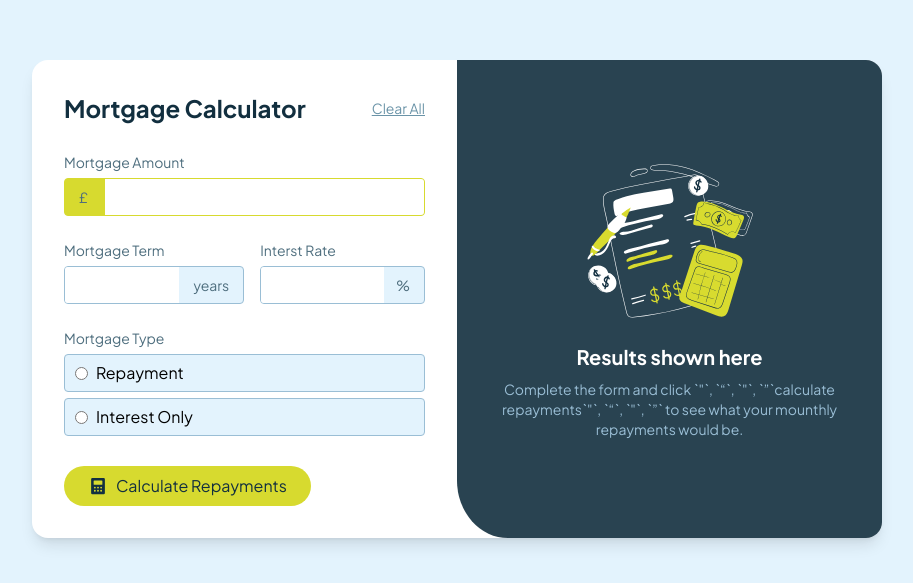
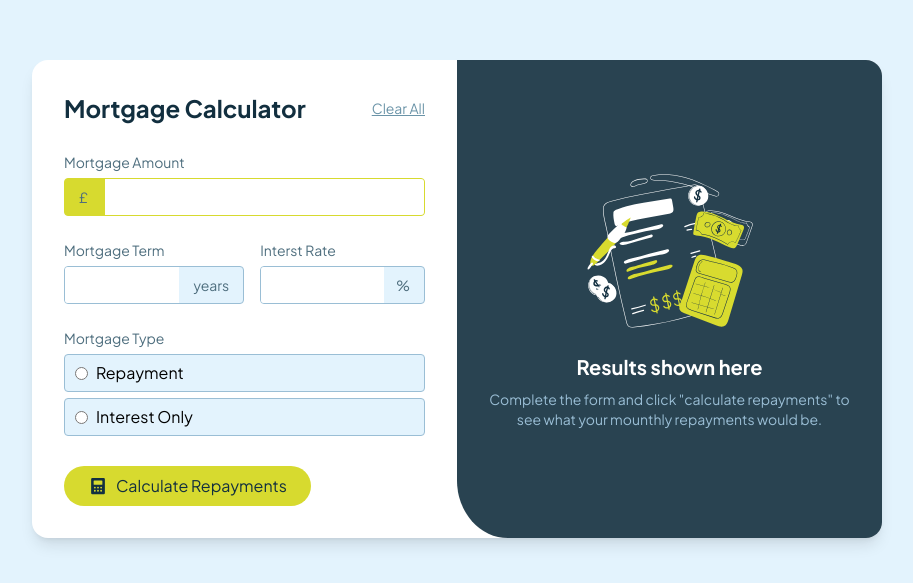
Before and after one commit to l025/fm-c, a Next.js app: page /mortgage-repayment-calculator in a window 1280 px wide. Shown: the part 101-684 px from the top of the page, without its empty margins (183-1096 px from the left). Built offline with nearby package versions, Linux system fonts and the light colour scheme.

Commit message:
fix quate characters

```diff
--- a/app/mortgage-repayment-calculator/components/empty.jsx
+++ b/app/mortgage-repayment-calculator/components/empty.jsx
@@ -9,9 +9,8 @@ export default function Empty() {
         />
         <h3 className="text-lg font-semibold">Results shown here</h3>
         <p className="text-neutral-300 text-sm font-light">
-          Complete the form and click `&quot;`, `&ldquo;`, `&#34;`,
-          `&rdquo;`calculate repayments`&quot;`, `&ldquo;`, `&#34;`, `&rdquo;`
-          to see what your mounthly repayments would be.
+          Complete the form and click &quot;calculate repayments&quot; to see
+          what your mounthly repayments would be.
         </p>
       </div>
     </>
--- a/app/mortgage-repayment-calculator/components/result.jsx
+++ b/app/mortgage-repayment-calculator/components/result.jsx
@@ -9,9 +9,8 @@ export default function Result({ result }) {
         <h3 className="text-lg font-semibold">Your results</h3>
         <p className="text-neutral-300 text-sm font-light">
           Your results are shiwn below based on the information you provided. To
-          adjust the results, edit the form and click `&quot;`, `&ldquo;`,
-          `&#34;`, `&rdquo;`calculate repayments`&quot;`, `&ldquo;`, `&#34;`,
-          `&rdquo;` again.
+          adjust the results, edit the form and click &quot;calculate
+          repayments&quot; again.
         </p>
 
         <div className="flex flex-col gap-2 border-t-4 border-primary rounded-md p-6 my-5 bg-neutral-900">
@@ -23,8 +22,7 @@ export default function Result({ result }) {
           </strong>
           <hr className="border-neutral-700 my-3" />
           <p className="text-neutral-300 text-sm font-light">
-            Total you`&apos;`, `&lsquo;`, `&#39;`, `&rsquo;`ll repay over the
-            term
+            Total you&rsquo;ll repay over the term
           </p>
 
           <strong className="text-lg font-bold text-white">
```
